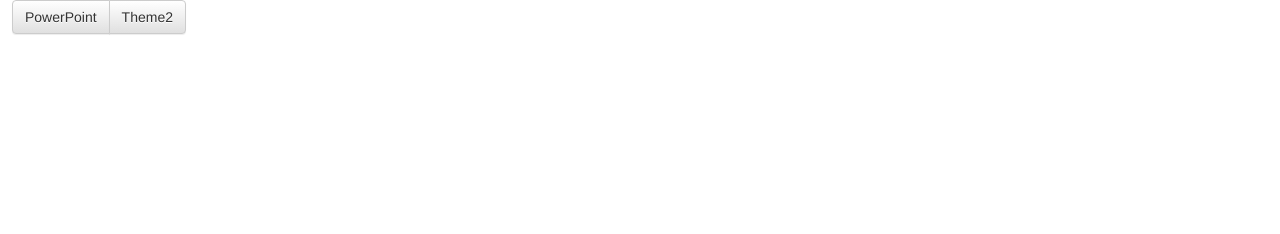
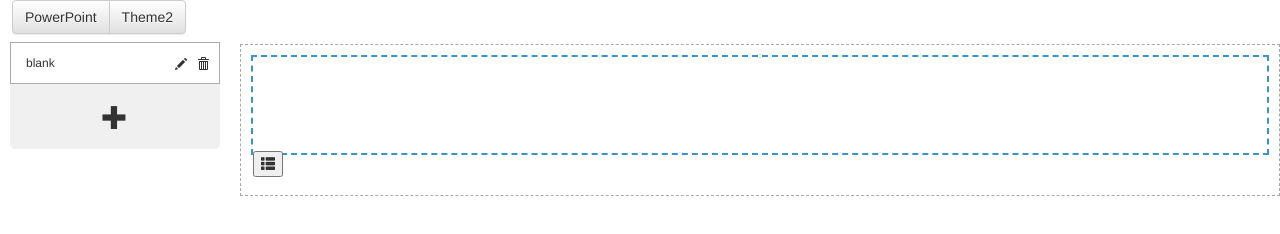
Before and after one commit to vincentx/honegger, a website: page demo/index.html in a window 1280 px wide. Drawn offline with Linux system fonts and the light colour scheme.

Commit message:
[hl] fixed part of demo without insert component

```diff
--- a/demo/css/main.css
+++ b/demo/css/main.css
@@ -120,3 +120,10 @@ div.composer div.modal-dialog div.modal-content iframe{
     width: 100%;
     height: 100%;
 }
+
+.one-column {
+    min-height: 100px;
+    border: 2px dashed #3b94c7;
+    margin-bottom: 30px;
+    position: relative;
+}
--- a/demo/index.html
+++ b/demo/index.html
@@ -8,6 +8,7 @@
     <script src="../vendor/jquery-2.0.3.min.js"></script>
     <script src="js/bootstrap.min.js"></script>
     <script src="../lib/honegger.js"></script>
+    <script src="../lib/honegger-plugins.js"></script>
 </head>
 <body>
     <div class="btn-toolbar theme-toolbar">
@@ -74,7 +75,7 @@
         Plugin = function(api, spi) {
             return {
                 extensions: function() {
-                    spi.installPage("blank", {
+                    spi.installPage('blank', {
                         addColumnButton: function() {
                             return $(layout);
                         },
@@ -88,7 +89,7 @@
             }
         };
         $(".content").honegger({
-            extraPlugins: [Plugin]
+            extraPlugins: [Page, PageList, Theme, Plugin]
         });
 
         $(".content").honegger('insertComponent', 'blank');
```
